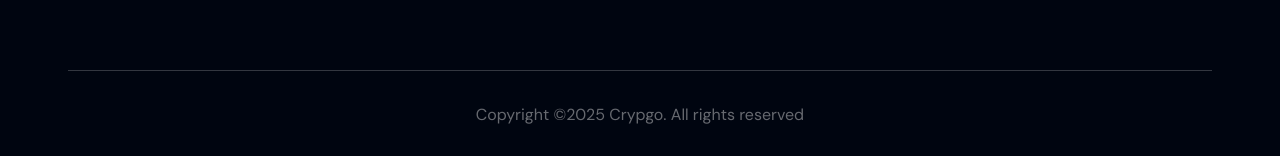
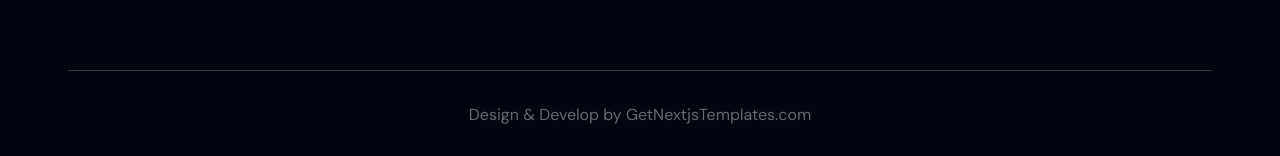
Before and after one commit to GetNextjsTemplates/Crypgo-nextjs-tailwind, a Next.js app in the folder package/: page /signin in a window 1280 px wide. Shown: the part 1123-1279 px from the top of the page. Built offline with nearby package versions, Linux system fonts and the light colour scheme.

Commit message:
copyright and explore btn chnages

```diff
--- a/package/src/components/Home/Hero/index.tsx
+++ b/package/src/components/Home/Hero/index.tsx
@@ -71,12 +71,11 @@ const Hero = () => {
               <p className='text-white'>Trade cryptocurrencies with ease, security, and advanced features on our cutting-edge platform.</p>
             </div>
             <div className='flex items-center md:justify-start justify-center gap-8'>
-              <button
-                className='bg-primary hover:bg-primary/80 flex items-center gap-2 border border-primary rounded-lg font-semibold text-darkmode py-3 px-7 cursor-pointer'
-                onClick={() => setIsBuyingOpen(true)}>
+              <Link href={"/#work"}
+                className='bg-primary hover:bg-primary/80 flex items-center gap-2 border border-primary rounded-lg font-semibold text-darkmode py-3 px-7 cursor-pointer'>
                 Explore More
                 <Image src={"/images/icons/icon-arrow.svg"} alt='arrow-icon' width={20} height={20}/>
-              </button>
+              </Link>
             </div>
           </motion.div>
           <motion.div
--- a/package/src/components/Layout/Footer/index.tsx
+++ b/package/src/components/Layout/Footer/index.tsx
@@ -77,7 +77,7 @@ const Footer: FC = () => {
             </div>
           </div>
         </div>
-        <p className='text-white/40 text-center py-8 border-t border-white/20'>Copyright ©2025 Crypgo. All rights reserved</p>
+        <p className='text-white/40 text-center py-8 border-t border-white/20'>Design & Develop by <Link className='hover:text-primary' href={"https://getnextjstemplates.com/"}>GetNextjsTemplates.com</Link></p>
       </div>
     </footer>
   )
```
